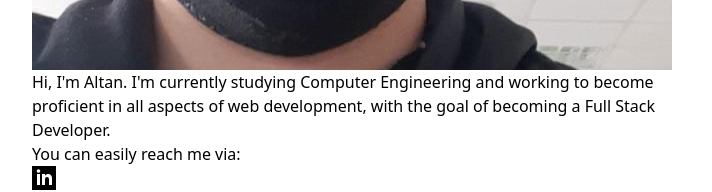
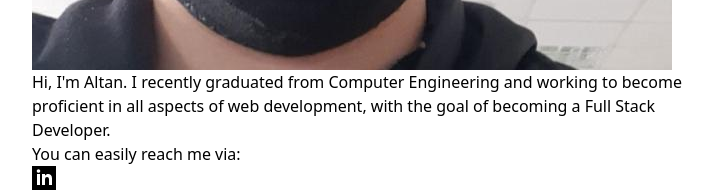
Before and after one commit to altanaldeniz/altanaldeniz.github.io, a Next.js app: page / in a window 1280 px wide. Shown: the part 666-858 px from the top of the page, without its empty margins (268-980 px from the left). Built offline with nearby package versions, Linux system fonts and the light colour scheme.

Commit message:
Update index.tsx

```diff
--- a/pages/index.tsx
+++ b/pages/index.tsx
@@ -7,8 +7,8 @@ export default function Home() {
         </div>
         <div className="ml-6">
           <p>
-            Hi, I'm<span className="font-bold"> Altan.</span> I'm currently
-            studying Computer Engineering and working to become proficient in
+            Hi, I'm<span className="font-bold"> Altan.</span> I recently graduated
+            from Computer Engineering and working to become proficient in
             all aspects of web development, with the goal of becoming a Full
             Stack Developer.
           </p>
```
